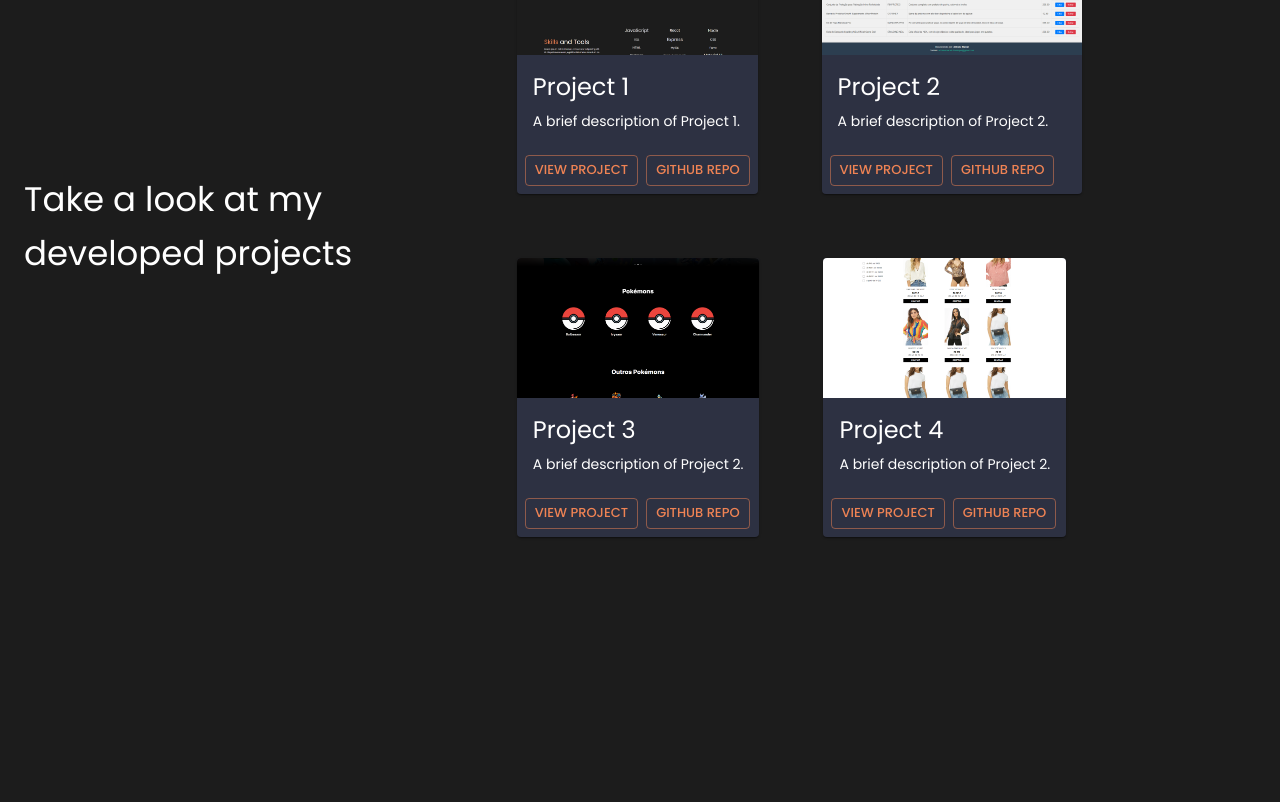
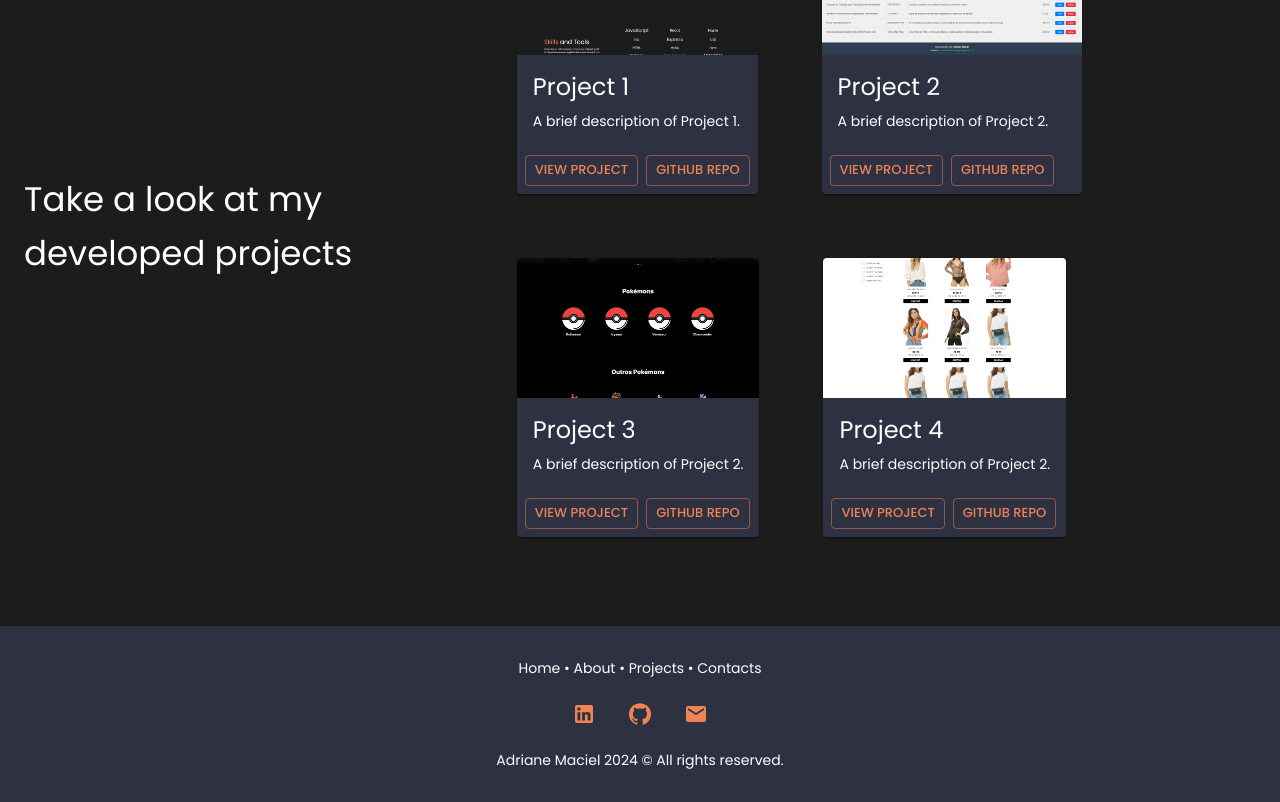
Before and after one commit to adrianemaciel/my-portfolio-react-2.0, a React (Vite) app: page / in a window 1280 px wide. Shown: the part 1438-2240 px from the top of the page. Before the commit the page ends 2064 px from the top, so only its background shows below. Built offline with nearby package versions, Linux system fonts and the light colour scheme.

Commit message:
wip: add Footer

```diff
--- a/package.json
+++ b/package.json
@@ -12,6 +12,7 @@
   "dependencies": {
     "@emotion/react": "^11.13.3",
     "@emotion/styled": "^11.13.0",
+    "@mui/icons-material": "^6.1.4",
     "@mui/material": "^6.1.2",
     "framer-motion": "^11.11.9",
     "react": "^18.3.1",
--- a/src/App.jsx
+++ b/src/App.jsx
@@ -5,6 +5,7 @@
 import About from "./pages/About";
 import Skills from "./pages/Skills";
 import Projects from "./pages/Projects";
+import Footer from "./components/Footer";
 
 function App() {
   return (
@@ -14,6 +15,7 @@
       <About />
       <Skills />
       <Projects />
+      <Footer />
     </ThemeProvider>
   );
 }
--- /dev/null
+++ b/src/components/Footer.jsx
@@ -0,0 +1,119 @@
+import { Container, Typography, Link, IconButton, Box } from "@mui/material";
+import { useTheme } from "@mui/material/styles";
+import LinkedInIcon from "@mui/icons-material/LinkedIn";
+import GitHubIcon from "@mui/icons-material/GitHub";
+import EmailIcon from "@mui/icons-material/Email";
+
+const Footer = () => {
+  const theme = useTheme();
+
+  return (
+    <Box
+      component="footer"
+      sx={{
+        backgroundColor: theme.palette.primary.main,
+        padding: "2rem 0",
+      }}
+    >
+      <Container maxWidth="md">
+        <Box
+          sx={{
+            display: "flex",
+            flexDirection: "column",
+            alignItems: "center",
+            marginBottom: "1rem",
+          }}
+        >
+          <Typography
+            variant="body2"
+            sx={{
+              color: theme.palette.text.secondary,
+            }}
+            align="center"
+          >
+            <Link
+              href="/"
+              color="inherit"
+              underline="none"
+              sx={{ color: theme.palette.text.primary }}
+            >
+              Home
+            </Link>
+            {" • "}
+            <Link
+              href="/about"
+              color="inherit"
+              underline="none"
+              sx={{ color: theme.palette.text.primary }}
+            >
+              About
+            </Link>
+            {" • "}
+            <Link
+              href="/projects"
+              color="inherit"
+              underline="none"
+              sx={{ color: theme.palette.text.primary }}
+            >
+              Projects
+            </Link>
+            {" • "}
+            <Link
+              href="/contact"
+              color="inherit"
+              underline="none"
+              sx={{ color: theme.palette.text.primary }}
+            >
+              Contacts
+            </Link>
+          </Typography>
+        </Box>
+        <Box
+          sx={{
+            display: "flex",
+            justifyContent: "center",
+            gap: "1rem",
+            marginBottom: "1rem",
+          }}
+        >
+          <IconButton
+            aria-label="LinkedIn"
+            href="https://www.linkedin.com/in/adrianemacieldeveloper/"
+            target="_blank"
+            sx={{ color: theme.palette.secondary.main }}
+          >
+            <LinkedInIcon />
+          </IconButton>
+          <IconButton
+            aria-label="GitHub"
+            href="https://github.com/adrianemaciel"
+            target="_blank"
+            sx={{ color: theme.palette.secondary.main }}
+          >
+            <GitHubIcon />
+          </IconButton>
+          <IconButton
+            aria-label="Email"
+            href="mailto:adrianemaciel.developer@gmail.com"
+            target="_blank"
+            sx={{ color: theme.palette.secondary.main }}
+          >
+            <EmailIcon />
+          </IconButton>
+        </Box>
+
+        <Typography
+          variant="body2"
+          sx={{
+            color: theme.palette.text.secondary,
+          }}
+          align="center"
+        >
+          Adriane Maciel 2024 © All rights reserved.
+        </Typography>
+      </Container>
+    </Box>
+  );
+};
+
+export default Footer;
```
Also changed, not shown: 1 other file (tests, documents, lock files or other folders).
